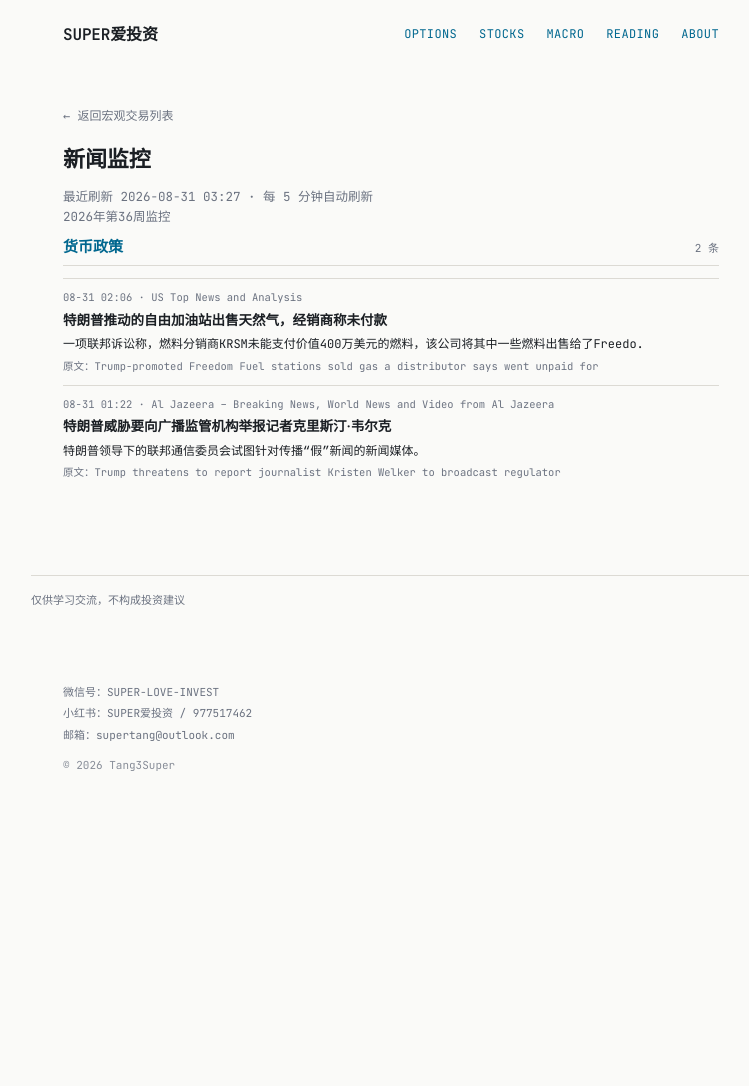
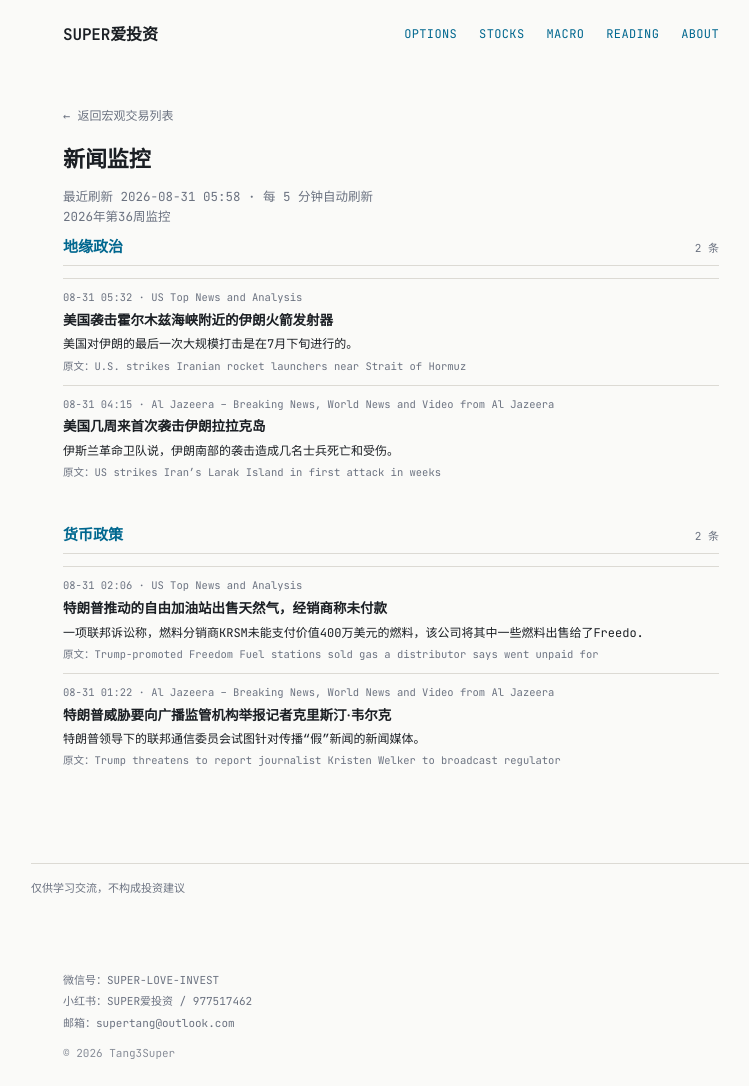
Before and after one commit to tang3super/tang3super.github.io, a Jekyll site: the page built from macro-trade/news-digest.md, in a window 1280 px wide. Shown: the whole page, without its empty margins (249-998 px from the left). Built offline with Jekyll 4.4.1, drawn with Linux system fonts in a browser that asks for light colours; before the commit the page ends 900 px from its top, so only the background shows below that.

Commit message:
sync news-digest article

```diff
--- a/macro-trade/news-digest.md
+++ b/macro-trade/news-digest.md
@@ -5,9 +5,25 @@ title: 新闻监控
 date: '2026-08-31'
 summary: 2026年第36周监控
 week_label: 2026年第36周监控
-last_updated: 2026-08-31 03:27
+last_updated: 2026-08-31 05:58
 refresh_note: 每 5 分钟自动刷新
 topics:
+- name: 地缘政治
+  items:
+  - title: U.S. strikes Iranian rocket launchers near Strait of Hormuz
+    summary: The last major U.S. strikes on Iran were carried out in late July.
+    link: https://www.cnbc.com/2026/08/30/us-iran-strikes-strait-hormuz.html
+    source: US Top News and Analysis
+    time: 08-31 05:32
+    title_zh: 美国袭击霍尔木兹海峡附近的伊朗火箭发射器
+    summary_zh: 美国对伊朗的最后一次大规模打击是在7月下旬进行的。
+  - title: US strikes Iran’s Larak Island in first attack in weeks
+    summary: IRGC says attack in southern Iran killed and injured several soldiers.
+    link: https://www.aljazeera.com/news/2026/8/30/us-strikes-irans-lark-island-in-first-attack-in-weeks?traffic_source=rss
+    source: Al Jazeera – Breaking News, World News and Video from Al Jazeera
+    time: 08-31 04:15
+    title_zh: 美国几周来首次袭击伊朗拉拉克岛
+    summary_zh: 伊斯兰革命卫队说，伊朗南部的袭击造成几名士兵死亡和受伤。
 - name: 货币政策
   items:
   - title: Trump-promoted Freedom Fuel stations sold gas a distributor says went unpaid for
```
